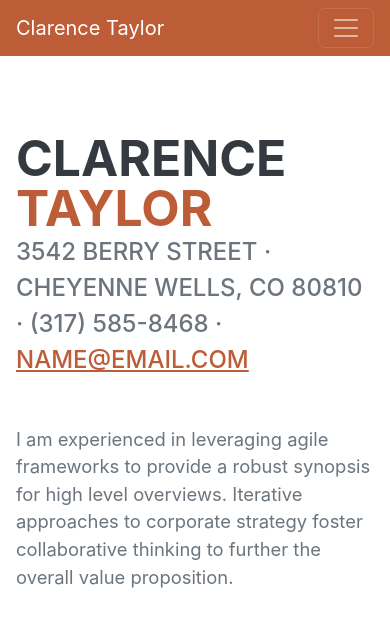
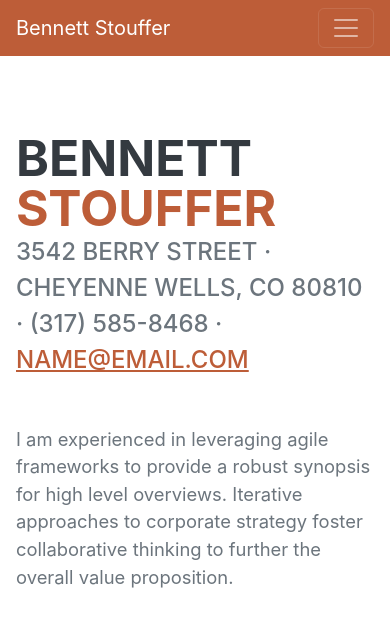
Before and after one commit to bennetster/bennetster.github.io, a plain HTML site: page index.html in a window 390 px wide. Shown: the top 633 px of the page. Drawn offline with nearby package versions, Linux system fonts and the light colour scheme; a web font is replaced by a local one.

Commit message:
Update index.html
Began editing index.html

```diff
--- a/index.html
+++ b/index.html
@@ -19,7 +19,7 @@
         <!-- Navigation-->
         <nav class="navbar navbar-expand-lg navbar-dark bg-primary fixed-top" id="sideNav">
             <a class="navbar-brand js-scroll-trigger" href="#page-top">
-                <span class="d-block d-lg-none">Clarence Taylor</span>
+                <span class="d-block d-lg-none">Bennett Stouffer</span>
                 <span class="d-none d-lg-block"><img class="img-fluid img-profile rounded-circle mx-auto mb-2" src="assets/img/profile.jpg" alt="..." /></span>
             </a>
             <button class="navbar-toggler" type="button" data-bs-toggle="collapse" data-bs-target="#navbarResponsive" aria-controls="navbarResponsive" aria-expanded="false" aria-label="Toggle navigation"><span class="navbar-toggler-icon"></span></button>
@@ -40,8 +40,8 @@
             <section class="resume-section" id="about">
                 <div class="resume-section-content">
                     <h1 class="mb-0">
-                        Clarence
-                        <span class="text-primary">Taylor</span>
+                        Bennett
+                        <span class="text-primary">Stouffer</span>
                     </h1>
                     <div class="subheading mb-5">
                         3542 Berry Street · Cheyenne Wells, CO 80810 · (317) 585-8468 ·
```
